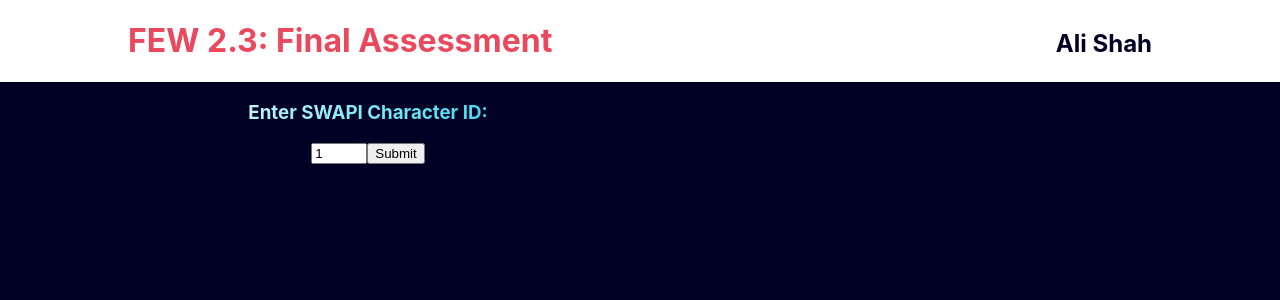
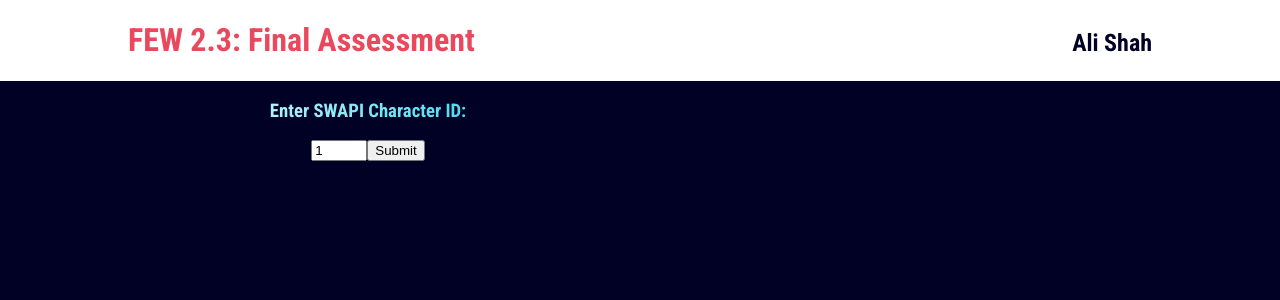
Before and after one commit to shah-a/few2.3-05-final-assessment, a React (Vite) app: page / in a window 1280 px wide. Shown: the top 300 px of the page. Built offline with nearby package versions, Linux system fonts and the light colour scheme.

Commit message:
Add: `Roboto Condensed` font

```diff
--- a/index.html
+++ b/index.html
@@ -6,6 +6,10 @@
   <link rel="icon" type="image/svg+xml" href="/favicon.svg" />
   <meta name="viewport" content="width=device-width, initial-scale=1.0" />
   <title>Vite App</title>
+  <!-- FONTS -->
+  <link rel="preconnect" href="https://fonts.googleapis.com">
+  <link rel="preconnect" href="https://fonts.gstatic.com" crossorigin>
+  <link href="https://fonts.googleapis.com/css2?family=Roboto+Condensed:wght@300;400;700&display=swap" rel="stylesheet">
 </head>
 
 <body>
--- a/src/index.css
+++ b/src/index.css
@@ -1,8 +1,6 @@
 body {
   margin: 0;
-  font-family: -apple-system, BlinkMacSystemFont, 'Segoe UI', 'Roboto', 'Oxygen',
-    'Ubuntu', 'Cantarell', 'Fira Sans', 'Droid Sans', 'Helvetica Neue',
-    sans-serif;
+  font-family: 'Roboto Condensed', sans-serif;
   -webkit-font-smoothing: antialiased;
   -moz-osx-font-smoothing: grayscale;
 }
```
